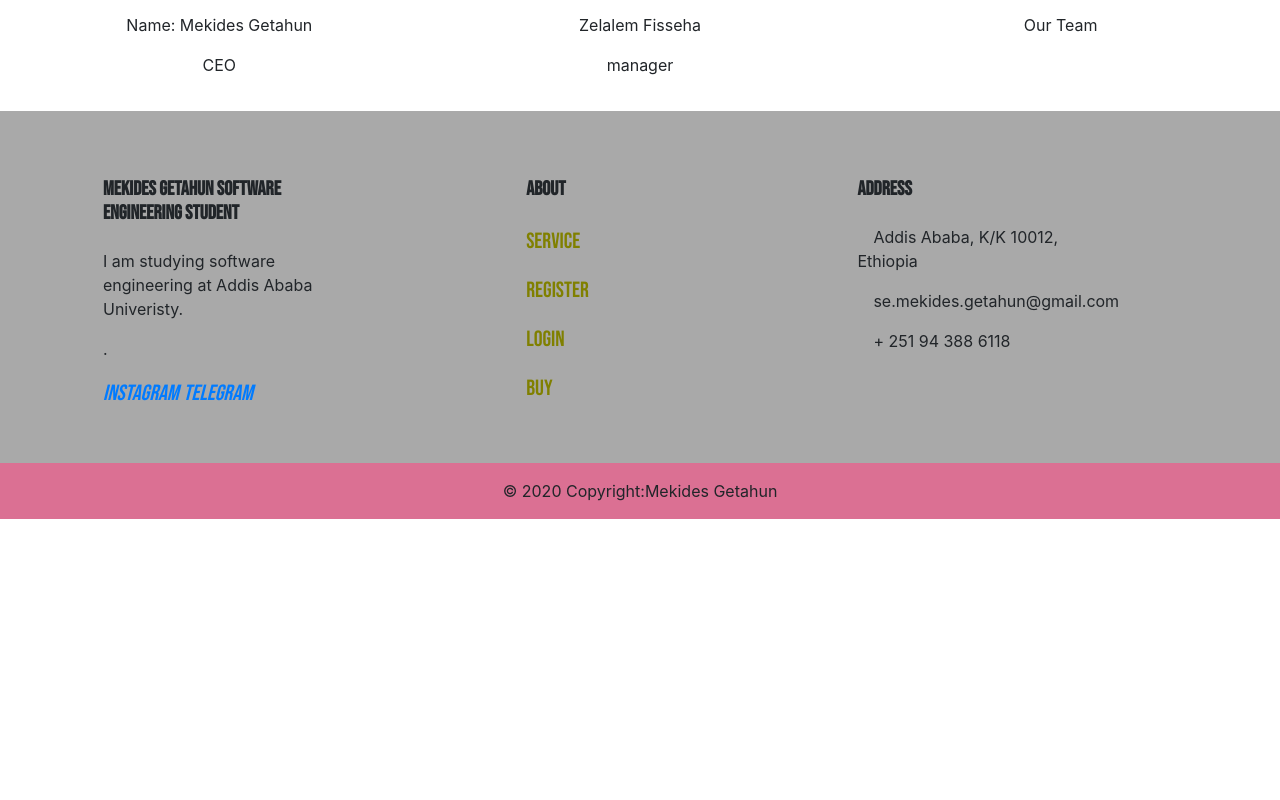
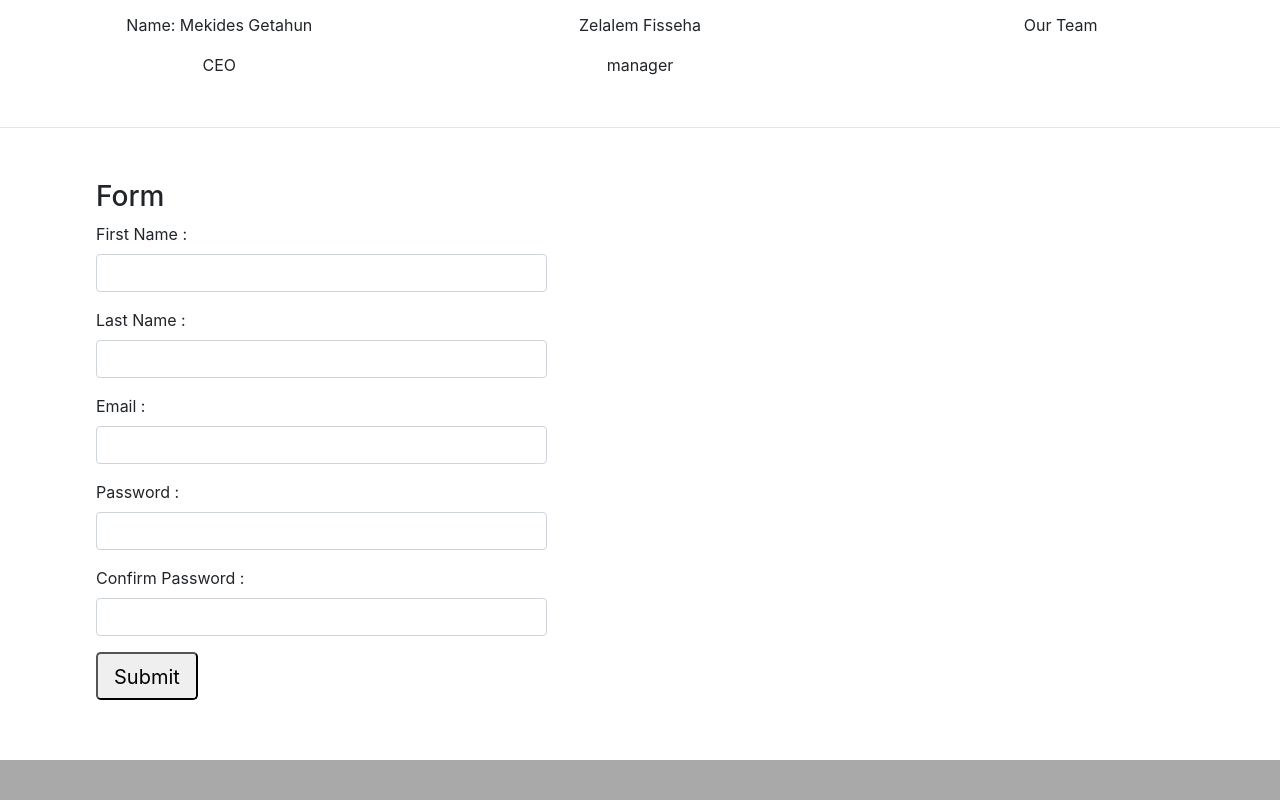
Before and after one commit to Buchi000/shoe, a plain HTML site: page Desktop/ShoePurchaseWebsite/about.html in a window 1280 px wide. Shown: the part 2040-2840 px from the top of the page. Before the commit the page ends 2559 px from the top, so only its background shows below. Drawn offline with nearby package versions, Linux system fonts and the light colour scheme.

Commit message:
Form in About page is created

```diff
--- a/Desktop/ShoePurchaseWebsite/about.html
+++ b/Desktop/ShoePurchaseWebsite/about.html
@@ -142,6 +142,43 @@
       </div>
       </div>
       </div>
+
+
+      <hr class="mx-auto">
+      <div class="row " >
+
+        <div class="col-md-6">
+
+          <form action="">
+            <h3>Form</h3>
+            <div class="form-group">
+                <label for="fname">First Name : </label>
+                <input class="form-control" type="text" name="fname" id="fname">
+            </div>
+            <div class="form-group">
+                <label for="sname">Last Name : </label>
+                <input class="form-control" type="text" name="lname" id="fname">
+            </div>
+            <div class="form-group">
+                <label for="memail">Email : </label>
+                <input class="form-control" type="email" name="memail" id="memail">
+            </div>
+            <div class="form-group">
+                <label for="pass">Password : </label>
+                <input class="form-control" type="password" name="pass" id="pass">
+            </div>
+            <div class="form-group">
+                <label for="pass2">Confirm Password : </label>
+                <input class="form-control" type="password" name="pass2" id="pass2">
+            </div>
+            <div class="form-group"><label for="fname">
+                <input class="form-control-lg" type="submit" >
+            </div>
+        </form>
+         </div>
+
+
+    </div>
       <footer class="page-footer font-small mdb-color lighten-3 pt-4">
 
         <!-- Footer Links -->
```
